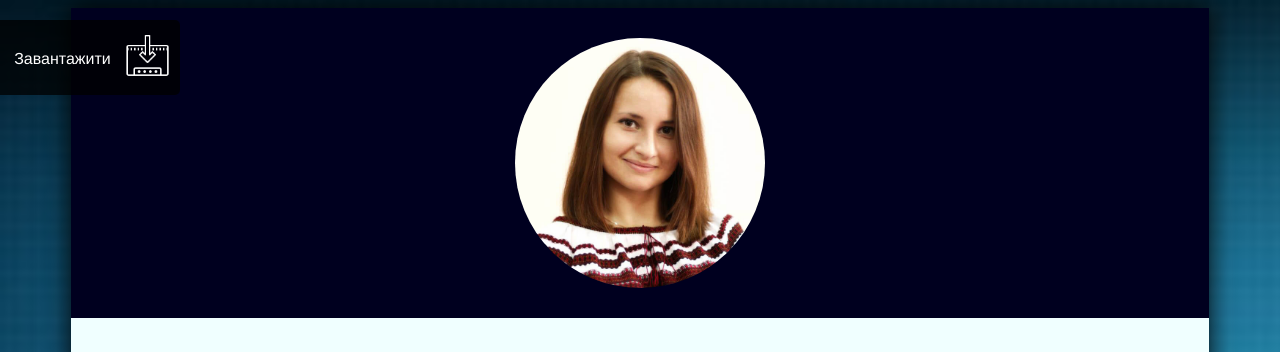
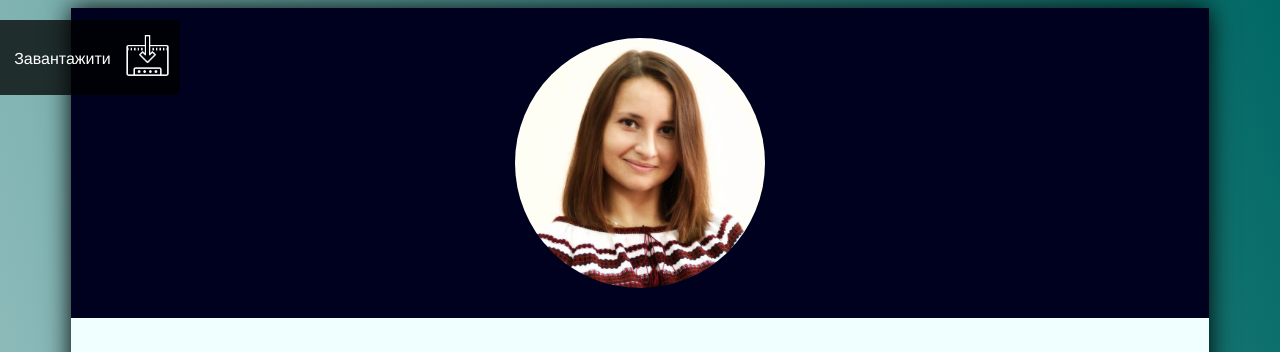
Before and after one commit to jukolesnik/cv, a plain HTML site: page index.html in a window 1280 px wide. Shown: the top 352 px of the page. Drawn offline with nearby package versions, Linux system fonts and the light colour scheme.

Commit message:
Change background

```diff
--- a/CVStyle.css
+++ b/CVStyle.css
@@ -1,6 +1,7 @@
 body {
 	font-family: 'Open Sans', 'Helvetica Light', 'Helvetica Neue', 'Arial Narrow', Helvetica, Arial, serif;
-	background-image: url('images/blue-background.jpg');
+	/* background-image: url('images/background-cv.jpg'); */
+	background-image: linear-gradient(to top right, #fff, #016865);
 	background-size: cover;
 }
 
```
Also changed, not shown: images/background-cv.jpg (added).
